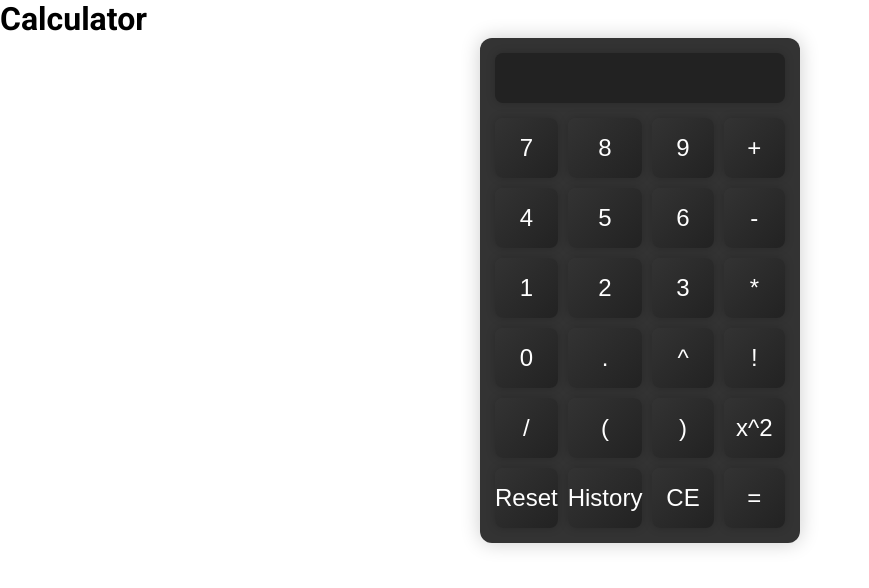
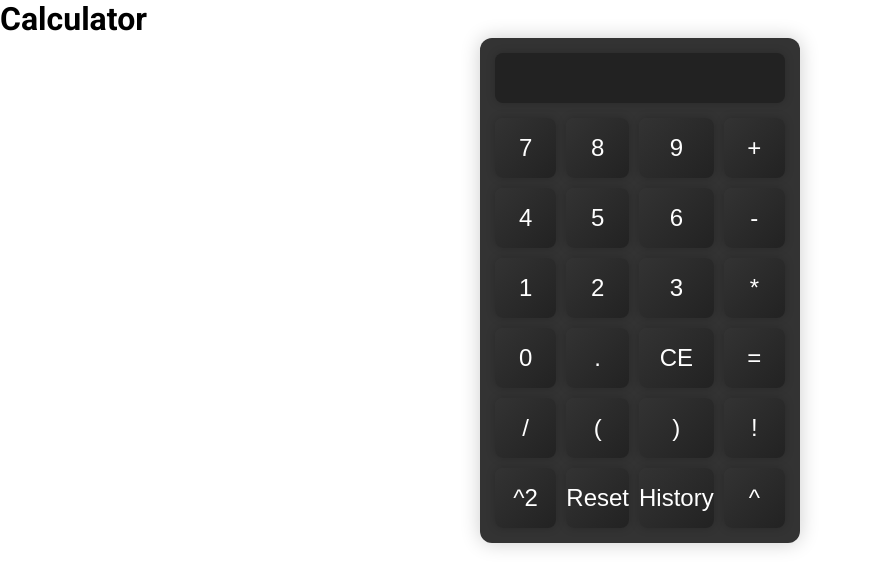
Before and after one commit to ankurhalder/CODSOFT, a React (Vite) app in the folder CALCULATOR/: page / in a window 1280 px wide. Shown: the top 588 px of the page, without its empty margins (0-869 px from the left). Built offline with nearby package versions, Linux system fonts and the light colour scheme; a web font is replaced by a local one.

Commit message:
all the calculations are working perfectly

```diff
--- a/CALCULATOR/component/Calculator.jsx
+++ b/CALCULATOR/component/Calculator.jsx
@@ -10,6 +10,8 @@ class Calculator extends Component {
 			history: [],
 		};
 	}
+
+	// Custom factorial function
 	factorial = (n) => {
 		if (n === 0 || n === 1) return 1;
 		let result = 1;
@@ -54,6 +56,8 @@ class Calculator extends Component {
 				display: prevState.history.join("\n"),
 				isResult: true,
 			}));
+		} else if (value === "^2") {
+			this.setState({ display: this.state.display + "^2", isResult: false });
 		} else {
 			this.setState({ display: this.state.display + value, isResult: false });
 		}
@@ -154,16 +158,16 @@ class Calculator extends Component {
 						.
 					</button>
 					<button
-						onClick={() => this.handleClick("^")}
-						className="operator-button"
-					>
-						^
-					</button>{" "}
-					<button
-						onClick={() => this.handleClick("!")}
+						onClick={() => this.handleClick("CE")}
 						className="function-button"
 					>
-						!
+						CE
+					</button>
+					<button
+						onClick={() => this.handleClick("=")}
+						className="equals-button"
+					>
+						=
 					</button>
 					<button
 						onClick={() => this.handleClick("/")}
@@ -184,10 +188,16 @@ class Calculator extends Component {
 						)
 					</button>
 					<button
-						onClick={() => this.handleClick("x^2")}
+						onClick={() => this.handleClick("!")}
 						className="function-button"
 					>
-						x^2
+						!
+					</button>
+					<button
+						onClick={() => this.handleClick("^2")}
+						className="function-button"
+					>
+						^2
 					</button>
 					<button
 						onClick={() => this.handleClick("Reset")}
@@ -202,17 +212,12 @@ class Calculator extends Component {
 						History
 					</button>
 					<button
-						onClick={() => this.handleClick("CE")}
-						className="function-button"
+						onClick={() => this.handleClick("^")}
+						className="operator-button"
 					>
-						CE
+						^
 					</button>
-					<button
-						onClick={() => this.handleClick("=")}
-						className="equals-button"
-					>
-						=
-					</button>
+					{/* Add more buttons with appropriate classNames for other functionalities as needed */}
 				</div>
 			</div>
 		);
```
